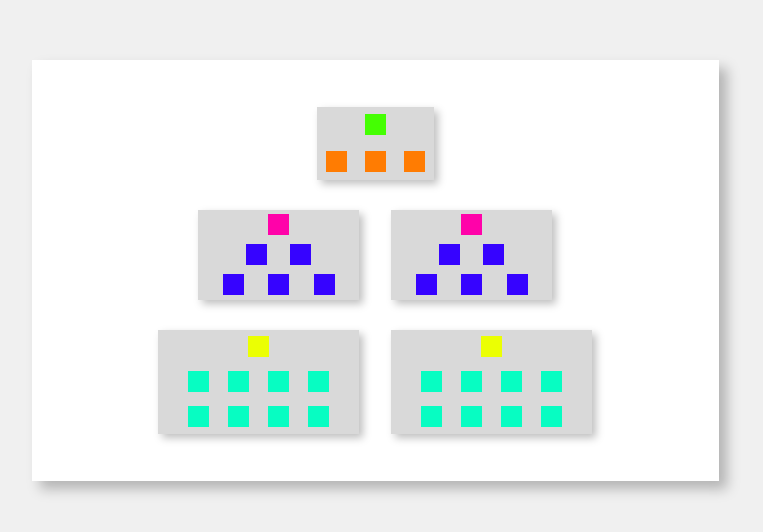
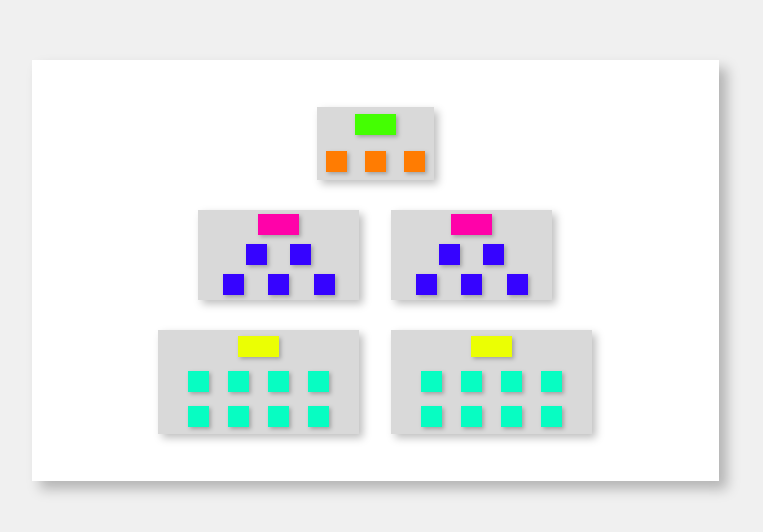
Before and after one commit to Antarcticz/SCSS-sida, a plain HTML site: page index.html in a window 1280 px wide. Shown: the part 130-662 px from the top of the page, without its empty margins (265-1028 px from the left). Drawn offline with Linux system fonts and the light colour scheme.

Commit message:
lagt till box shadow och gjort kated mer bred

```diff
--- a/partials/_big-room.scss
+++ b/partials/_big-room.scss
@@ -18,8 +18,9 @@ main .big-room {
         width: 100%;
     }
     .big-room-cated {
-        @include size(21px, 21px);
+        @include size(41px, 21px);
         background-color: $big-room-cated-color;
+        box-shadow: $box-shadow3
     }
 
     // ------------LIGHTBLUE TABLES------------
@@ -31,6 +32,7 @@ main .big-room {
     .big-room-table {
         @include size(21px, 21px);
         background-color: $big-room-table-color;
+        box-shadow: $box-shadow3
     }
 
 }
--- a/partials/_medium-room.scss
+++ b/partials/_medium-room.scss
@@ -18,8 +18,9 @@ main .medium-room {
         width: 100%;
     }
     .medium-room-cated {
-        @include size(21px, 21px);
+        @include size(41px, 21px);
         background-color: $medium-room-cated-color;
+        box-shadow: $box-shadow3
     }
 
     // ----------BLUE TABLES MIDDLE ROW--------
@@ -40,6 +41,7 @@ main .medium-room {
         @include margin(1px, 0, 0);
         @include size(21px, 21px);
         background-color: $medium-room-table-color;
+        box-shadow: $box-shadow3
     }
 
 }
--- a/partials/_small-room.scss
+++ b/partials/_small-room.scss
@@ -18,8 +18,9 @@ main .small-room {
     }
     .small-room-cated {
         @include margin(1px, 0, 0);
-        @include size(21px, 21px);
+        @include size(41px, 21px);
         background-color: $small-room-cated-color;
+        box-shadow: $box-shadow3
     }
 
     // -------------ORANGE TABLES-------------
@@ -31,6 +32,7 @@ main .small-room {
         @include margin(1px, 0, 0);
         @include size(21px, 21px);
         background-color: $small-room-table-color;
+        box-shadow: $box-shadow3
     }
 
 }
--- a/partials/_varibles.scss
+++ b/partials/_varibles.scss
@@ -4,6 +4,7 @@ $defult-color: #d9d9d9;
 
 $box-shadow: 8px 8px 12px #00000040;
 $box-shadow2: 4px 4px 8px #00000040;
+$box-shadow3: 2px 2px 4px #00000040;
 
 $small-room-color: #2622DE;
 $small-room-cated-color: #44FF02;
```
Also changed, not shown: style.css, 1 other file.
